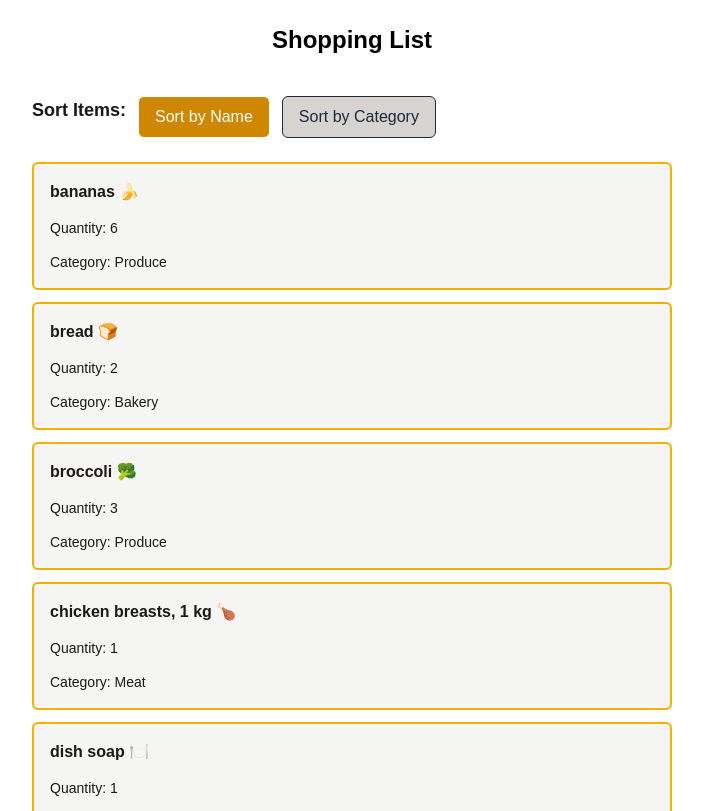
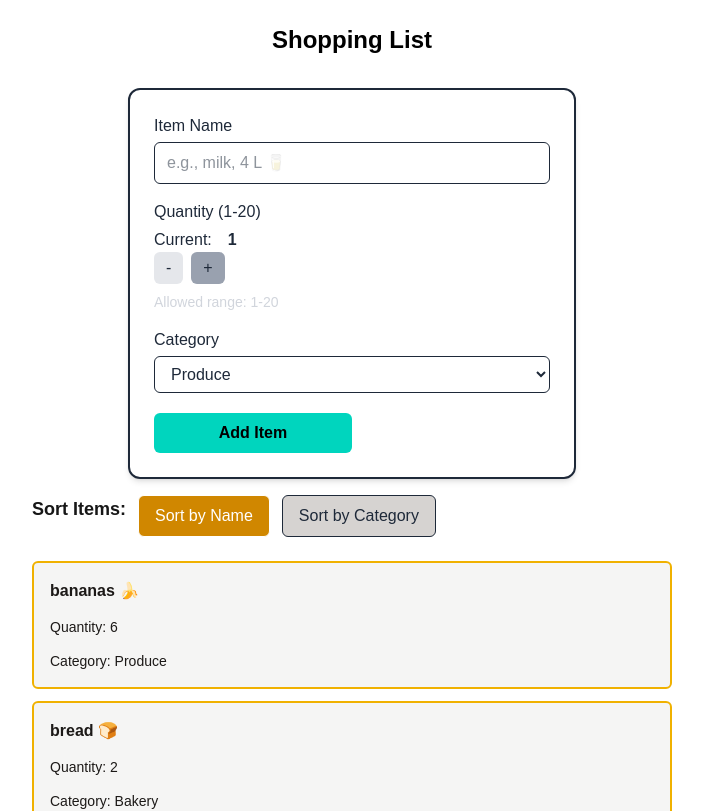
Before and after one commit to rocky-mcgoey/cprg306-assignments, a Next.js app: page /week-7 in a window 1280 px wide. Shown: the top 811 px of the page, without its empty margins (288-991 px from the left). Built offline with nearby package versions, Linux system fonts and the light colour scheme.

Commit message:
Added New-item page from week 5, Added a handleAddItem function

```diff
--- /dev/null
+++ b/app/week-7/new-item.js
@@ -0,0 +1,125 @@
+"use client";
+import { useState } from "react";
+
+export default function NewItem() {
+  const [quantity, setQuantity] = useState(1);
+  const [category, setCategory] = useState("Produce");
+  const [name, setName] = useState("");
+
+
+  // Increase quantity but stop at 20
+  const increment = () => {
+    setQuantity(q => {
+      if (q < 20) return q + 1;
+      return 20;
+  });
+  };
+
+  // Decrease quantity but only until at 1
+const decrement = () => {
+  setQuantity(q => {
+    if (q > 1) return q - 1;
+    return 1;
+  });
+  };
+  function handleSubmit(event) {
+    event.preventDefault();
+    const item = { name, quantity, category  };
+    console.log("New Item:", item);
+    alert(`Item Added: ${name} \nQuantity: ${quantity} \nCategory: ${category} \n${name} has been added to the list!`);
+
+    // Reset form
+    setName("");
+    setQuantity(1);
+    setCategory("Produce");
+  }
+
+  const categories = ["Produce", "Dairy", "Bakery", "Meat", "Canned Goods", "Dry Goods", "Household", "Snacks", "Beverages", "Frozen Foods","Other"];
+
+
+
+
+  return (
+    <section className="max-w-md mx-auto mt-8 p-6 rounded-xl border-2 shadow-md bg-white-100 border-black-300 text-gray-800 dark:bg-stone-900 dark:border-teal-600 dark:text-teal-300">
+      <form onSubmit={handleSubmit} className="space-y-4">
+        <div>
+          <label className="block mb-1 font-medium" htmlFor="name">
+            Item Name
+          </label>
+          <input
+            type="text"
+            id="name"
+            value={name}
+            onChange={(event) => setName(event.target.value)}
+            required
+            className="w-full px-3 py-2 border rounded-md focus:outline-none focus:ring-2 focus:ring-blue-500 dark:bg-gray-800 dark:border-gray-600"
+            placeholder="e.g., milk, 4 L 🥛"
+          />
+        </div>
+
+        <div>
+          <label className="block mb-1 font-medium" htmlFor="quantity">
+            Quantity (1-20)
+          </label>
+
+          <div className="flex items-center gap-3">
+
+              <span className="mr-1">Current:</span>
+              <span className="font-bold">{quantity}</span>
+          </div>
+
+          <div className="flex items-center gap-2 mb-2">
+            <button
+              type="button"
+              onClick={decrement}
+              disabled={quantity === 1}
+              className="px-3 py-1 bg-gray-200 rounded-md hover:bg-gray-300 dark:bg-gray-700 dark:hover:bg-gray-600 disabled:cursor-not-allowed"
+
+            >
+              -
+            </button>
+
+            <button
+              type="button"
+              onClick={increment}
+              disabled={quantity === 20}
+              className="px-3 py-1 bg-gray-400 rounded-md hover:bg-gray-200 dark:bg-blue-700 dark:hover:bg-blue-400 disabled:cursor-not-allowed"
+            >
+              +
+            </button>
+
+          </div>
+
+            <p className="text-sm text-gray-300 mt-1">
+              Allowed range: 1-20
+            </p>
+          </div>
+        <div>
+          <label className="block mb-1 font-medium" htmlFor="category">
+            Category
+          </label>
+          <select
+            id="category"
+            value={category}
+            onChange={(event) => setCategory(event.target.value)}
+            className="w-full px-3 py-2 border rounded-md focus:outline-none focus:ring-2 focus:ring-blue-500 dark:bg-gray-800 dark:border-gray-600"
+          >
+            {categories.map((cat) => (
+              <option key={cat} value={cat}>
+                {cat}
+              </option>
+            ))}
+          </select>
+        </div>
+        <div className="pt-1">
+          <button
+          type="submit"
+          className="w-1/2 py-2 px-4 bg-teal-400 text-black font-semibold rounded-md hover:bg-blue-700 focus:outline-none focus:ring-2 focus:ring-blue-500"
+          >
+            Add Item
+          </button>
+        </div>
+      </form>
+    </section>
+  );
+}
--- a/app/week-7/page.js
+++ b/app/week-7/page.js
@@ -1,11 +1,25 @@
+"use client";
 import ItemList from "./item-list";
+import NewItem from "./new-item";
+import { useState } from "react";
+import itemsData from "./items.json";
+
 
 export default function Page() {
+
+  const [items, setItems] = useState(itemsData);
+
+{/*donesn't mutate array*/}
+  function handleAddItem(newItem) {
+    setItems((prevItems) => [...prevItems, newItem]);
+  }
+
   return (
     <main className="min-h-screen p-6">
       <div className="max-w-2xl mx-auto">
         <h1 className="text-2xl font-bold text-center text-black dark:text-blue-600 mb-6">Shopping List</h1>
-        <ItemList />
+        <NewItem onAddItem={handleAddItem} />
+        <ItemList items={items}/>
       </div>
     </main>
   );
```
